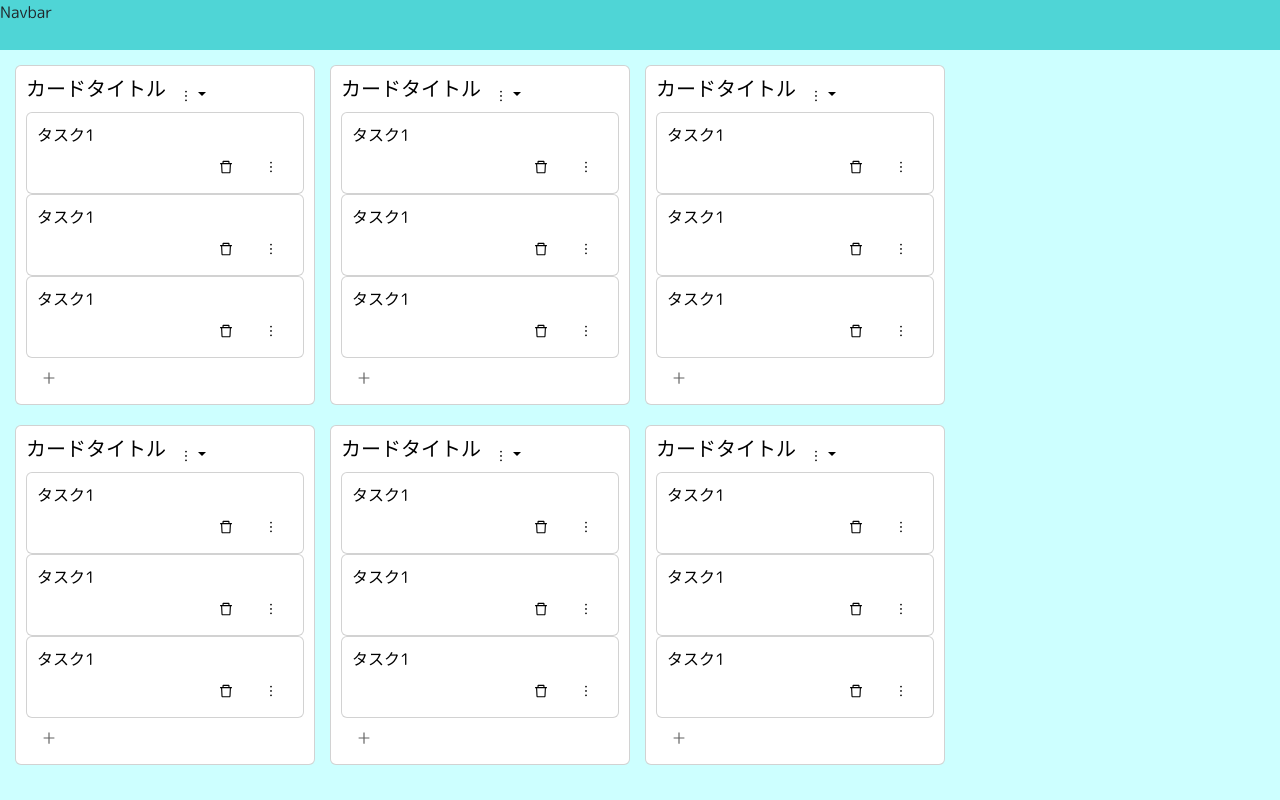
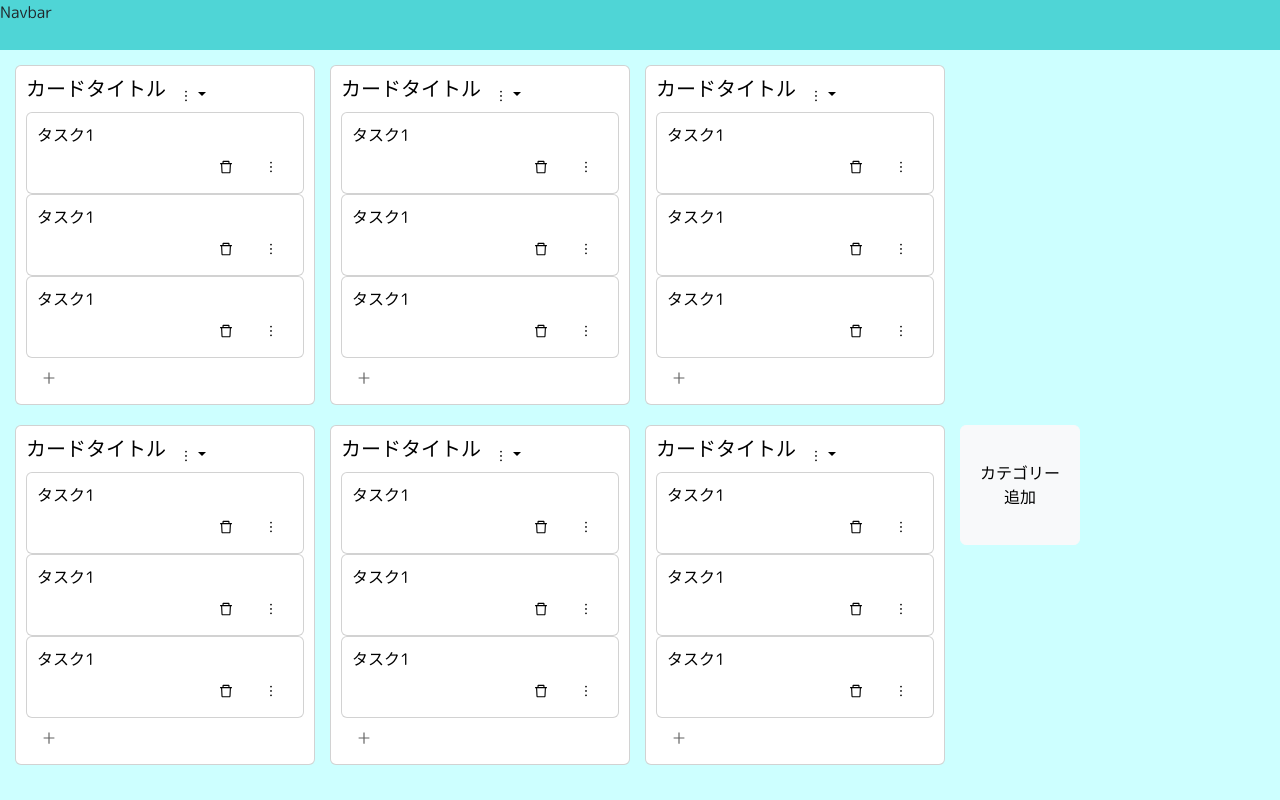
Before and after one commit to yashiro-ryo/task-manage-app-potato, a Next.js app in the folder client/: page /kanban in a window 1280 px wide. Built offline with nearby package versions, Linux system fonts and the light colour scheme.

Commit message:
feat: category生成モーダルの実装

```diff
--- a/client/components/Card.tsx
+++ b/client/components/Card.tsx
@@ -8,6 +8,7 @@ const StyledCard = styled(Card)`
   width: 300px;
   padding: 10px;
   margin-right: 15px;
+  margin-bottom: 15px;
 `;
 
 const StyledCardHeader = styled.div`
--- /dev/null
+++ b/client/components/CategoryAddButton.tsx
@@ -0,0 +1,19 @@
+import { Button } from "react-bootstrap";
+import styled from "styled-components";
+
+type Props = {
+  cb: (e: any) => void;
+};
+
+const StyledButton = styled(Button)`
+  width: 120px;
+  height: 120px;
+`;
+
+export default function CategoryAddButton(props: Props) {
+  return (
+    <StyledButton variant="light" onClick={props.cb}>
+      カテゴリー追加
+    </StyledButton>
+  );
+}
--- /dev/null
+++ b/client/components/CategoryEditor.tsx
@@ -0,0 +1,33 @@
+import { Modal, Button } from "react-bootstrap";
+import styled from "styled-components";
+
+type Props = {
+  isVisible: boolean;
+  setVisible: (isVisible: boolean) => void;
+};
+
+const StyledModal = styled(Modal)`
+  color: #636363;
+`;
+
+export default function CategoryEditor(props: Props) {
+  const handleClose = () => {
+    props.setVisible(false);
+  };
+  return (
+    <StyledModal show={props.isVisible} onHide={handleClose}>
+      <StyledModal.Header closeButton>
+        <StyledModal.Title>カテゴリー編集</StyledModal.Title>
+      </StyledModal.Header>
+      <StyledModal.Body>Woohoo, you're reading this text in a StyledModal!</StyledModal.Body>
+      <StyledModal.Footer>
+        <Button variant="secondary" onClick={handleClose}>
+          Close
+        </Button>
+        <Button variant="primary" onClick={handleClose}>
+          Save Changes
+        </Button>
+      </StyledModal.Footer>
+    </StyledModal>
+  );
+}
--- a/client/components/TaskField.tsx
+++ b/client/components/TaskField.tsx
@@ -1,5 +1,9 @@
+import { useState } from "react";
 import styled from "styled-components";
 import CardComp from "./Card";
+import CategoryAddButton from "./CategoryAddButton";
+import CategoryEditor from "./CategoryEditor";
+import TaskEditor from "./TaskEditor";
 
 const Field = styled.div`
   width: 100%;
@@ -14,6 +18,10 @@ const Field = styled.div`
 `;
 
 export default function TaskField() {
+  const [isCatEditorVisible, setCatEditorVisible] = useState(false);
+  const onClickAddCategory = (e: any) => {
+    setCatEditorVisible(true);
+  };
   return (
     <>
       <Field>
@@ -23,6 +31,11 @@ export default function TaskField() {
         <CardComp />
         <CardComp />
         <CardComp />
+        <CategoryAddButton cb={onClickAddCategory} />
+        <CategoryEditor
+          isVisible={isCatEditorVisible}
+          setVisible={setCatEditorVisible}
+        />
       </Field>
     </>
   );
```
